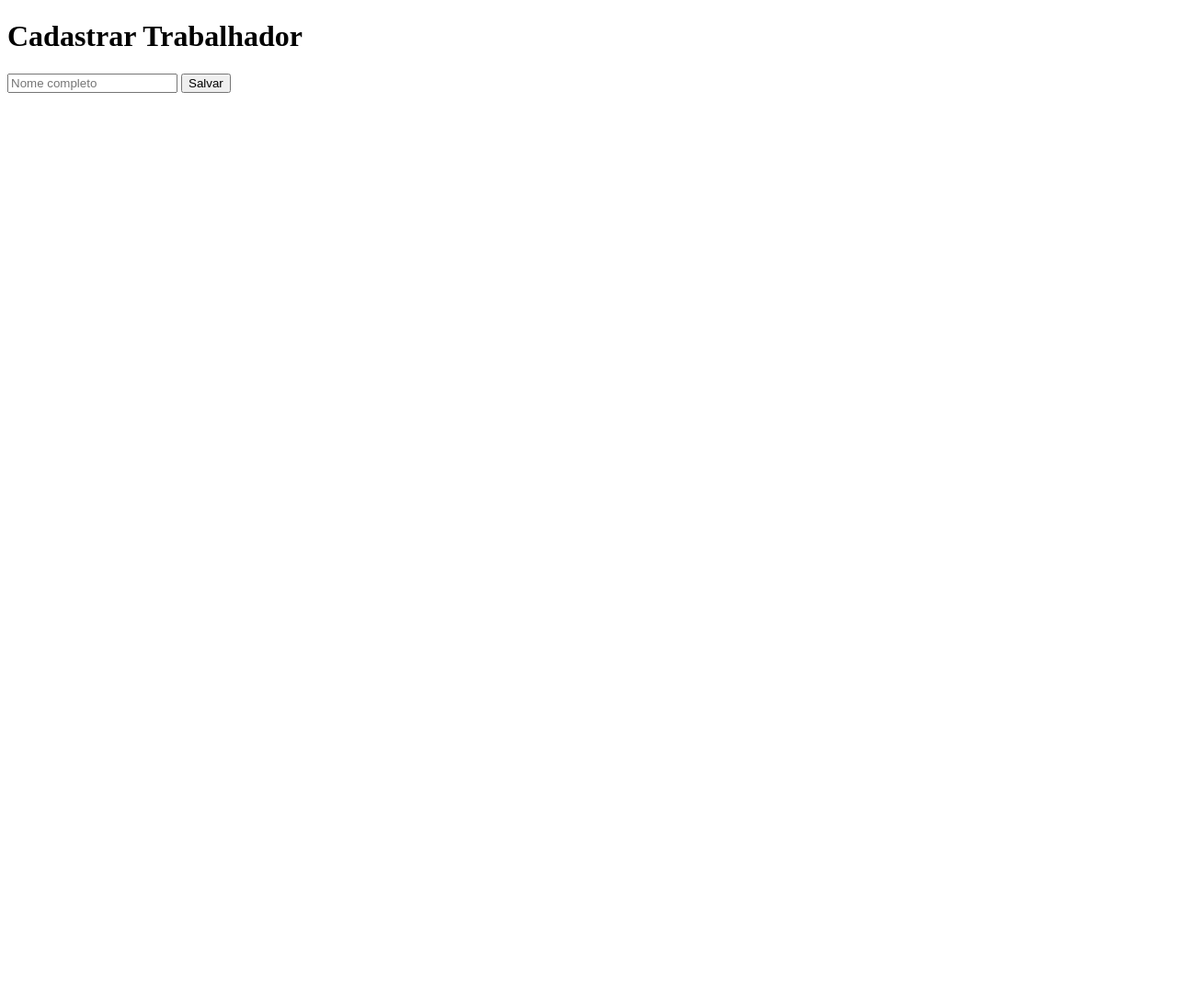
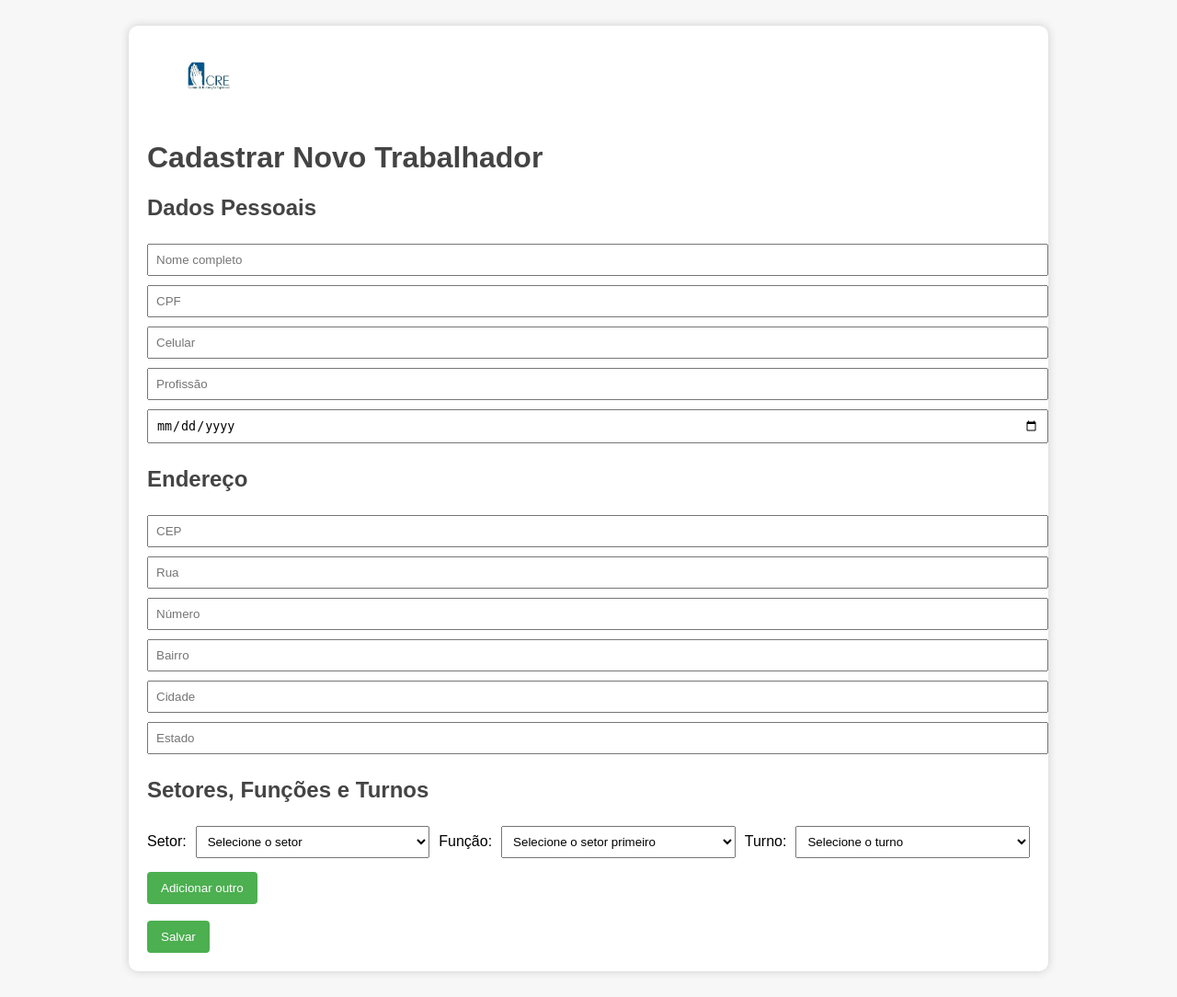
Before and after one commit to rdfranca/centro-espirita-app, a Flask app: page /cadastrar in a window 1280 px wide. Shown: the whole page at 92% size. Before the commit the page ends 101 px from the top, so only its background shows below. Run offline with Flask 3, Linux system fonts and the light colour scheme; some libraries are stand-ins or nearby versions.

Commit message:
Add files via upload

```diff
--- a/templates/cadastrar.html
+++ b/templates/cadastrar.html
@@ -1,14 +1,91 @@
-<!DOCTYPE html>
-<html lang="pt-BR">
-<head>
-    <meta charset="UTF-8">
-    <title>Cadastrar Trabalhador</title>
-</head>
-<body>
-    <h1>Cadastrar Trabalhador</h1>
-    <form action="/salvar" method="post">
-        <input type="text" name="nome" placeholder="Nome completo">
-        <input type="submit" value="Salvar">
-    </form>
-</body>
-</html>
+
+{% extends "base.html" %}
+{% block content %}
+<h1>Cadastrar Novo Trabalhador</h1>
+<form action="/inserir" method="POST">
+    <h2>Dados Pessoais</h2>
+    <input type="text" name="nome" placeholder="Nome completo" required>
+    <input type="text" name="cpf" placeholder="CPF" required>
+    <input type="text" name="celular" placeholder="Celular">
+    <input type="text" name="profissao" placeholder="Profissão">
+    <input type="date" name="nascimento" placeholder="Data de nascimento">
+
+    <h2>Endereço</h2>
+    <input type="text" name="cep" placeholder="CEP">
+    <input type="text" name="rua" placeholder="Rua">
+    <input type="text" name="numero" placeholder="Número">
+    <input type="text" name="bairro" placeholder="Bairro">
+    <input type="text" name="cidade" placeholder="Cidade">
+    <input type="text" name="estado" placeholder="Estado">
+
+    <h2>Setores, Funções e Turnos</h2>
+    <div id="vinculos">
+        <div class="vinculo" style="display: flex; gap: 10px; align-items: center; margin-bottom: 10px;">
+            <label for="setores[]">Setor:</label>
+            <select name="setores[]">
+                <option disabled selected>Selecione o setor</option>
+                {% for id, nome in setores %}
+                    <option value="{{ id }}">{{ nome }}</option>
+                {% endfor %}
+            </select>
+
+            <label for="funcoes[]">Função:</label>
+            <select name="funcoes[]">
+                <option disabled selected>Selecione o setor primeiro</option>
+            </select>
+
+            <label for="turnos[]">Turno:</label>
+            <select name="turnos[]">
+                <option disabled selected>Selecione o turno</option>
+                <option value="Manhã">Manhã</option>
+                <option value="Tarde">Tarde</option>
+                <option value="Noite">Noite</option>
+            </select>
+        </div>
+    </div>
+    <button type="button" class="btn" onclick="adicionarVinculo()">Adicionar outro</button>
+    <br><br>
+    <button type="submit" class="btn">Salvar</button>
+</form>
+
+<script>
+function aplicarEventosVinculo(vinculo) {
+    const selectSetor = vinculo.querySelector('select[name="setores[]"]');
+    const selectFuncao = vinculo.querySelector('select[name="funcoes[]"]');
+
+    selectSetor.addEventListener('change', function () {
+        const setorId = this.value;
+        fetch(`/funcoes/${setorId}`)
+            .then(response => response.json())
+            .then(data => {
+                console.log("Funções recebidas:", data);
+                selectFuncao.innerHTML = '<option disabled selected>Selecione a função</option>';
+                data.forEach(([id, nome]) => {
+                    const opt = document.createElement('option');
+                    opt.value = id;
+                    opt.textContent = nome;
+                    selectFuncao.appendChild(opt);
+                });
+            })
+            .catch(err => console.error("Erro ao buscar funções:", err));
+    });
+}
+
+document.addEventListener('DOMContentLoaded', function () {
+    document.querySelectorAll('.vinculo').forEach(aplicarEventosVinculo);
+});
+
+function adicionarVinculo() {
+    const container = document.getElementById("vinculos");
+    const div = document.querySelector(".vinculo").cloneNode(true);
+
+    // Limpa os selects
+    div.querySelector('select[name="setores[]"]').selectedIndex = 0;
+    div.querySelector('select[name="funcoes[]"]').innerHTML = '<option disabled selected>Selecione o setor primeiro</option>';
+    div.querySelector('select[name="turnos[]"]').selectedIndex = 0;
+
+    aplicarEventosVinculo(div);
+    container.appendChild(div);
+}
+</script>
+{% endblock %}
```
